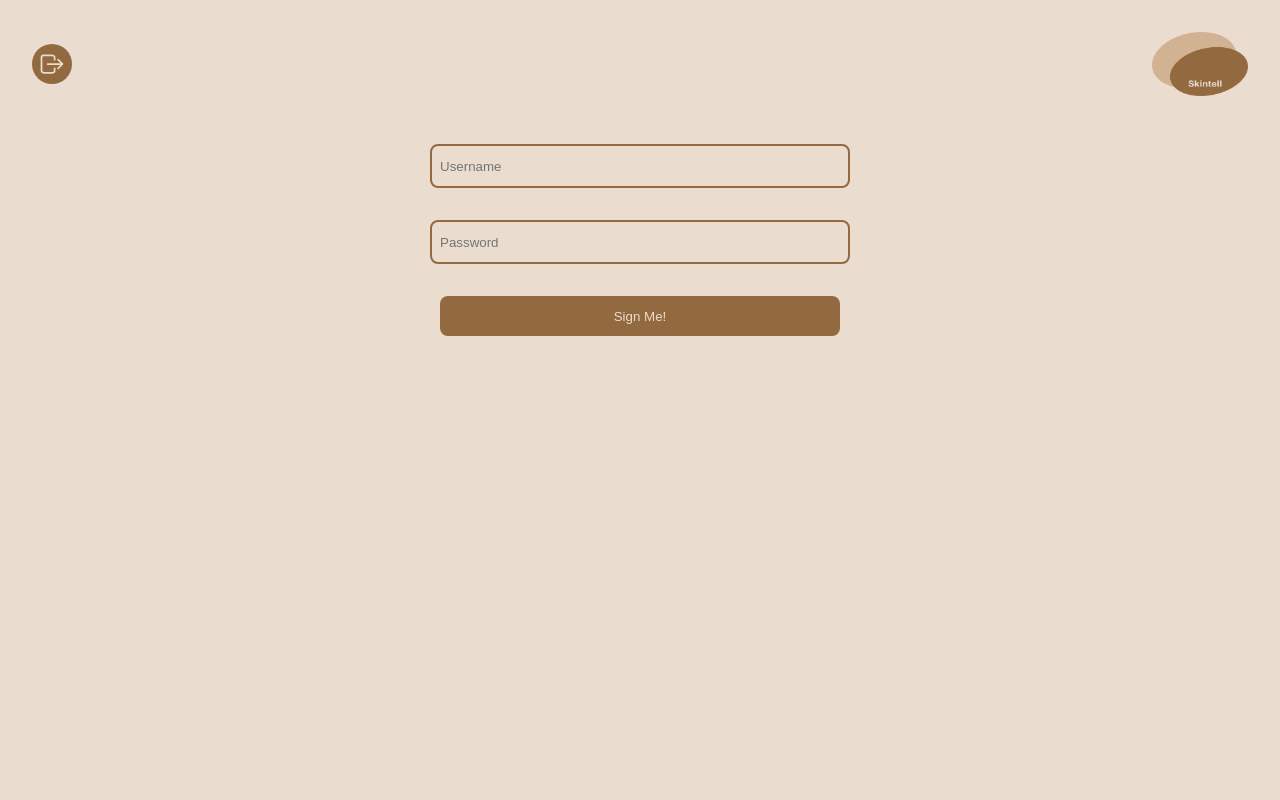
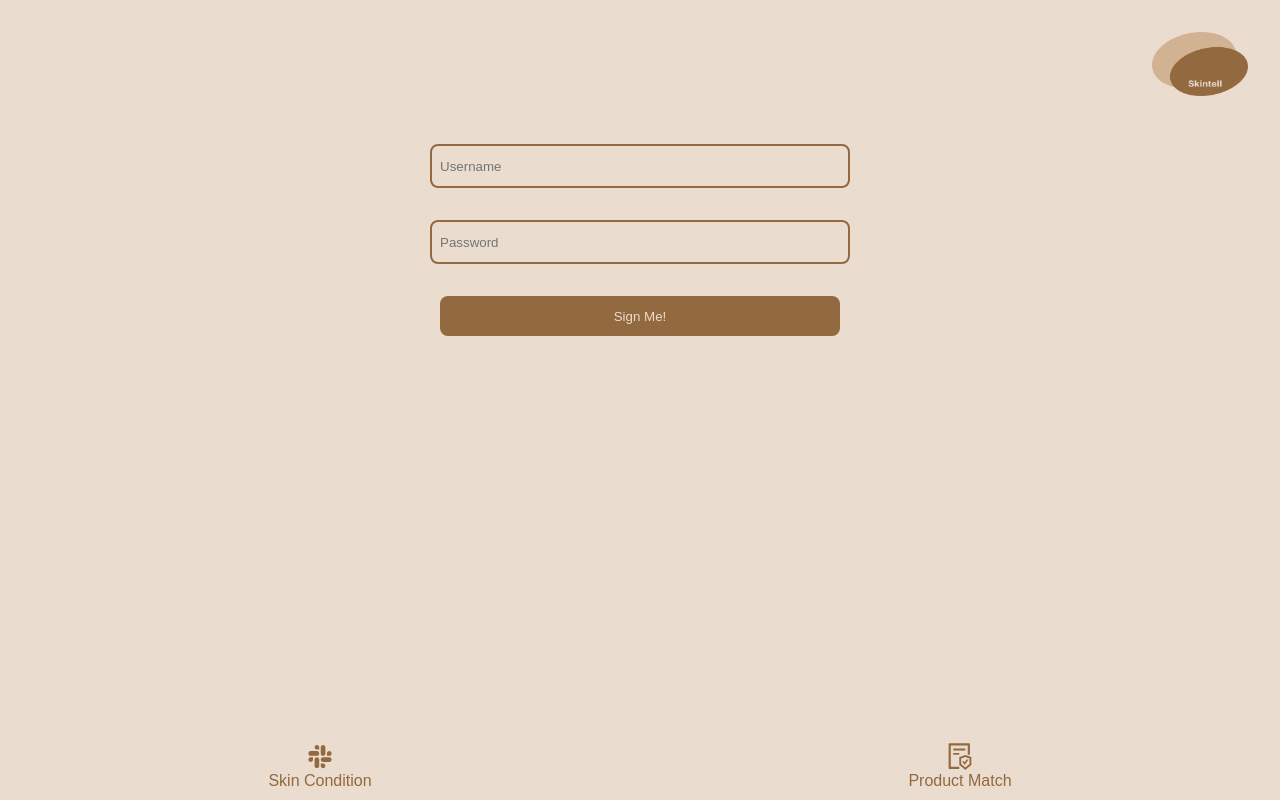
Before and after one commit to DL-Team501/SkinTell-front, a React (Create React App) app: page /registration in a window 1280 px wide. Built offline with nearby package versions, Linux system fonts and the light colour scheme.

Commit message:
Feat(tabs): add tabs at the bottom of the app

```diff
--- a/src/App.tsx
+++ b/src/App.tsx
@@ -12,6 +12,7 @@ import './App.css';
 import './variables.css';
 import './styles/general.css';
 import { authenticatedState } from './atoms/username.atom';
+import { Tabs } from './components/shared/Tabs';
 
 const App: React.FC = () => {
   const authenticated = useRecoilValue(authenticatedState);
@@ -19,24 +20,25 @@ const App: React.FC = () => {
   return (
     <BrowserRouter>
       <Routes>
-        <Route path='/' element={<Navigate to='/login' />} />
-        <Route path='/login' element={<Login />} />
+        <Route path="/" element={<Navigate to="/login" />} />
+        <Route path="/login" element={<Login />} />
         <Route
-          path='/identifying'
-          element={authenticated ? <Identifying /> : <Navigate to='/login' />}
+          path="/identifying"
+          element={authenticated ? <Identifying /> : <Navigate to="/login" />}
         />
         <Route
-          path='/recommendation'
+          path="/recommendation"
           element={
-            authenticated ? <Recommendation /> : <Navigate to='/login' />
+            authenticated ? <Recommendation /> : <Navigate to="/login" />
           }
         />
         <Route
-          path='/checkProduct'
-          element={authenticated ? <CheckProduct /> : <Navigate to='/login' />}
+          path="/checkProduct"
+          element={authenticated ? <CheckProduct /> : <Navigate to="/login" />}
         />
-        <Route path='/registration' element={<Registration />} />
+        <Route path="/registration" element={<Registration />} />
       </Routes>
+      <Tabs />
     </BrowserRouter>
   );
 };
--- a/src/components/shared/CameraAndUpload.tsx
+++ b/src/components/shared/CameraAndUpload.tsx
@@ -148,7 +148,7 @@ const CameraAndUpload: React.FC<ICameraAndUploadProps> = ({
           <br />
           <div style={{ display: 'flex', justifyContent: 'center' }}>
             <button onClick={capturePhoto} className="generalButton__primary">
-              Capture Photo
+              Capture
             </button>
           </div>
         </>
--- a/src/components/shared/Header.tsx
+++ b/src/components/shared/Header.tsx
@@ -1,4 +1,4 @@
-import React from 'react';
+import React, { useState } from 'react';
 import { AiOutlineUser } from 'react-icons/ai';
 import logo from '../../assets/LogoWithText.png';
 import '../../styles/components/Header.css';
@@ -8,6 +8,7 @@ import { usernameState } from '../../atoms/username.atom';
 import { useLogout } from '../../hooks/logout.hook';
 
 const Header: React.FC = () => {
+  const [isProfileClicked, setIsProfileClicked] = useState(false);
   const username = useRecoilValue(usernameState);
   const logout = useLogout();
 
@@ -15,16 +16,21 @@ const Header: React.FC = () => {
     <div className="header">
       <div className="profileContainer">
         {!!username.length && (
-          <div className="profile">
+          <div
+            className="profile"
+            onClick={() => setIsProfileClicked((prev) => !prev)}
+          >
             <AiOutlineUser color="#93693f" size={'medium'} />
           </div>
         )}
         <span className="generalText username">
           <b>{username}</b>
         </span>
-        <button className="iconButton__primary" onClick={logout}>
-          <IoLogOutOutline size={'small'} />
-        </button>
+        {isProfileClicked && (
+          <div className="profile logOut" onClick={logout}>
+            <IoLogOutOutline size={'25'} color="#eadcce" />
+          </div>
+        )}
       </div>
       <img src={logo} alt="logo" className="header__image" />
     </div>
--- /dev/null
+++ b/src/components/shared/Tabs.css
@@ -0,0 +1,27 @@
+.tabs {
+    position: absolute;
+    bottom: 0;
+    width: 100vw;
+    left: 0;
+    display: flex;
+    justify-content: space-evenly;
+}
+
+.tab {
+    width: 50%;
+    background-color: var(--main-bg-color);
+    color: var(--main-font-color);
+    border: none;
+    height: 60px;
+    padding-bottom: 10px;
+    display: flex;
+    flex-direction: column;
+    justify-content: space-between;
+    align-items: center;
+    font-size: medium;
+    border-radius: 10px 10px 0 0;
+}
+
+.tab-focus {
+    background-color: var(--secondary-bg-color);
+}
--- /dev/null
+++ b/src/components/shared/Tabs.tsx
@@ -0,0 +1,27 @@
+import { AiOutlineFileProtect, AiOutlineSlack } from 'react-icons/ai';
+import './Tabs.css';
+import { useNavigate } from 'react-router-dom';
+
+export const Tabs = () => {
+  const navigate = useNavigate();
+  const path = window.location.pathname;
+
+  return (
+    <div className="tabs">
+      <button
+        className={`tab ${path === '/identifying' ? 'tab-focus' : ''}`}
+        onClick={() => navigate('/identifying')}
+      >
+        <AiOutlineSlack size={'40'} />
+        <span>Skin Condition</span>
+      </button>
+      <button
+        className={`tab ${path === '/checkProduct' ? 'tab-focus' : ''}`}
+        onClick={() => navigate('/checkProduct')}
+      >
+        <AiOutlineFileProtect size={'40'} />
+        <span>Product Match</span>
+      </button>
+    </div>
+  );
+};
--- a/src/routes/Identifying.tsx
+++ b/src/routes/Identifying.tsx
@@ -23,9 +23,9 @@ const Identifying: React.FC = () => {
     navigate('/recommendation');
   };
 
-  const navToCheckProduct = () => {
-    navigate('/checkProduct');
-  };
+  // const navToCheckProduct = () => {
+  //   navigate('/checkProduct');
+  // };
 
   const displayedClassification = useMemo(
     () => getClassificationInfo(classification?.[0]),
@@ -123,9 +123,9 @@ const Identifying: React.FC = () => {
           </button>
         </div>
       )}
-      <button className="generalButton__secondary" onClick={navToCheckProduct}>
+      {/* <button className="generalButton__secondary" onClick={navToCheckProduct}>
         Check your product
-      </button>
+      </button> */}
     </div>
   );
 };
--- a/src/routes/Recommendation.tsx
+++ b/src/routes/Recommendation.tsx
@@ -17,11 +17,11 @@ const Recommendation: React.FC = () => {
   const [recommendedProducts, setRecommendedProducts] =
     useState<IProduct[]>(products);
 
-  const navigate = useNavigate();
+  // const navigate = useNavigate();
 
-  const navToCheckProduct = () => {
-    navigate('/checkProduct');
-  };
+  // const navToCheckProduct = () => {
+  //   navigate('/checkProduct');
+  // };
 
   return (
     <div className="recommendation">
@@ -42,9 +42,9 @@ const Recommendation: React.FC = () => {
           ))}
         </div>
       </div>
-      <button className="generalButton__secondary" onClick={navToCheckProduct}>
+      {/* <button className="generalButton__secondary" onClick={navToCheckProduct}>
         Check your product
-      </button>
+      </button> */}
     </div>
   );
 };
--- a/src/styles/components/Header.css
+++ b/src/styles/components/Header.css
@@ -12,7 +12,7 @@
 }
 
 .profile {
-  width:30px;
+  width: 30px;
   height: 30px;
   border-radius: 20px;
   border: 2px solid var(--main-font-color)
@@ -20,6 +20,8 @@
 
 .username {
   font-size: small;
+  width: 70px;
+  overflow-wrap: break-word
 }
 
 .profileContainer {
@@ -27,3 +29,25 @@
   flex-direction: column;
   align-items: center;
 }
+
+.logOut {
+  position: absolute;
+  left: 100px;
+  animation: fade-in 0.2s;
+  width: 30px;
+  height: 30px;
+  border-radius: 20px;
+  background-color: var(--main-font-color);
+  display: flex;
+  justify-content: center;
+  align-items: center;
+}
+
+@keyframes fade-in {
+  from {
+    opacity: 0;
+  }
+  to {
+    opacity: 100;
+  }
+}
```
